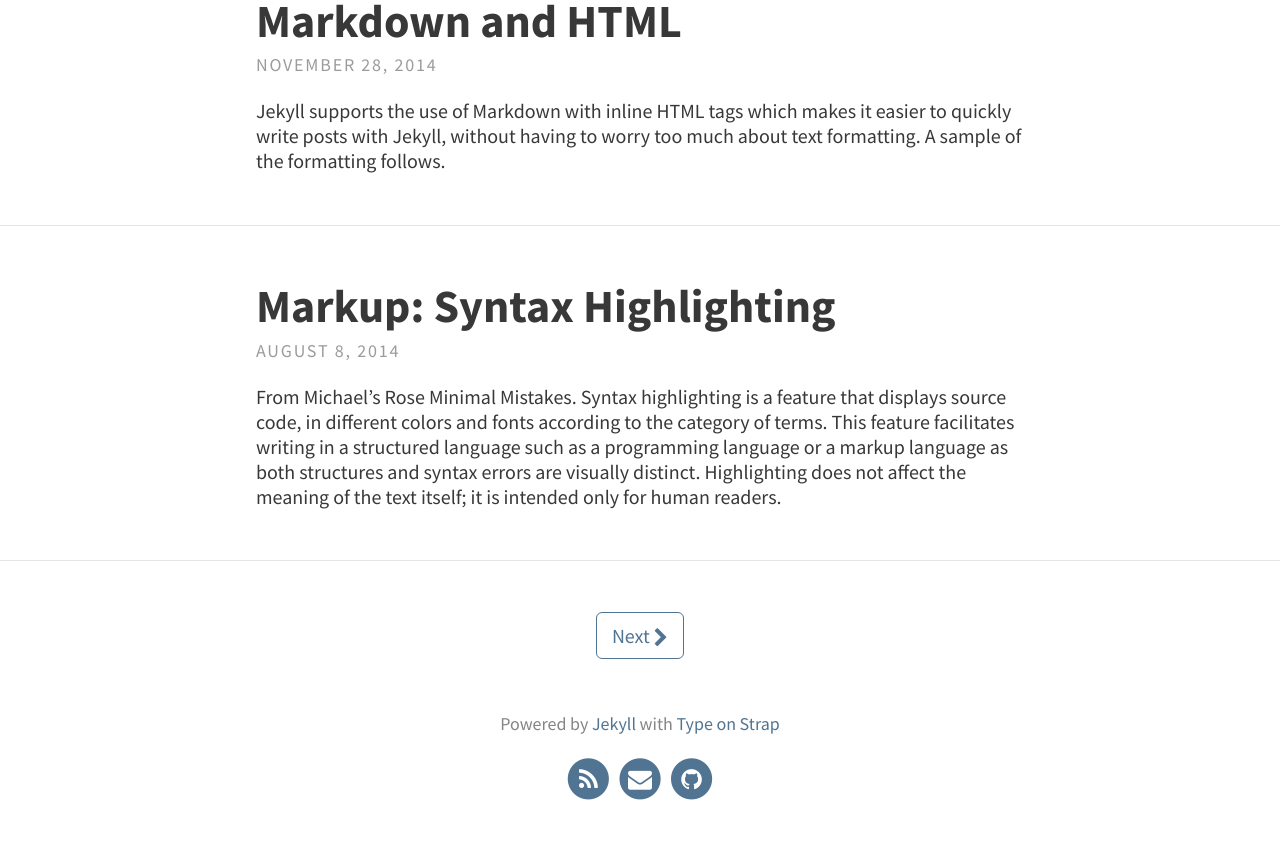
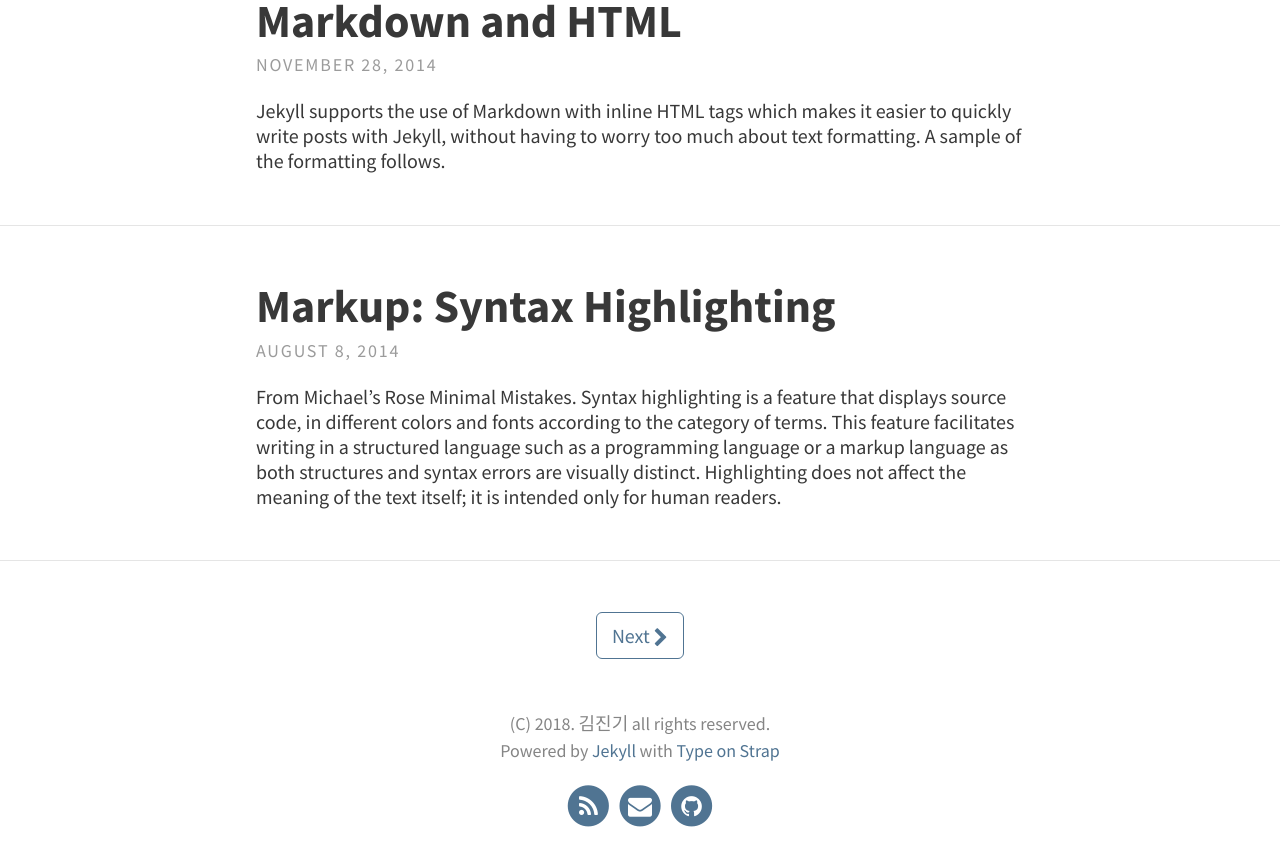
Before and after one commit to copyx/copyx.github.io, a Jekyll site: the page built from index.html, in a window 1280 px wide and 900 px high, scrolled down 1443 px. Shown: the top 866 px of the window. Built offline with Jekyll 4.4.1, drawn with Linux system fonts in a browser that asks for light colours; the list of posts is cut into pages by our own code.

Commit message:
Footer에 저작권 문구 추가

```diff
--- a/_config.yml
+++ b/_config.yml
@@ -19,6 +19,7 @@ theme_settings:
      Hello World!
   header_text_feature_image: assets/img/header_feature_img.png
   footer_text: >
+   (C) 2018. 김진기 all rights reserved.<br>
    Powered by <a href="https://jekyllrb.com/">Jekyll</a> with <a href="https://github.com/sylhare/Type-on-Strap">Type on Strap</a>
 
   # Icons
```
